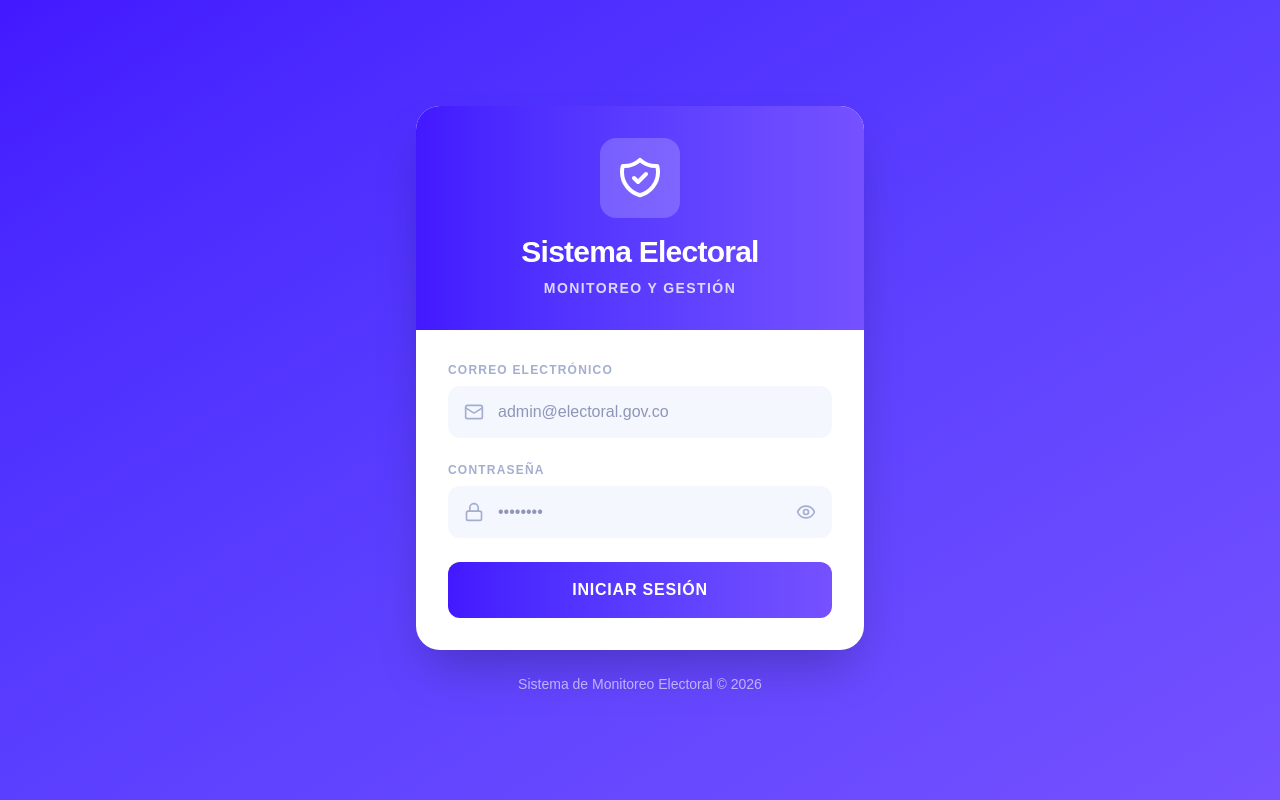
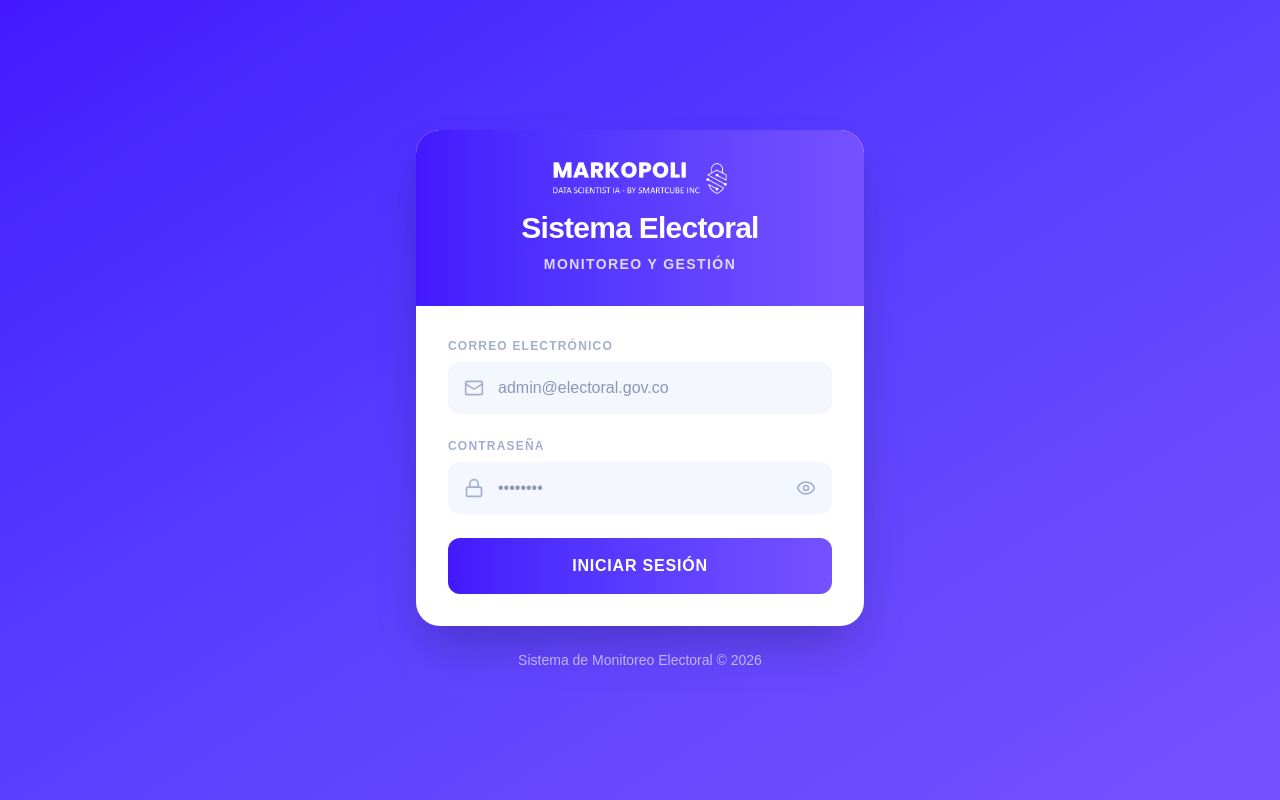
Before and after one commit to hamelec21/conteo-electoral, a Next.js app: page /login in a window 1280 px wide. Built offline with nearby package versions, Linux system fonts and the light colour scheme.

Commit message:
feat:cambio tamaño logo

```diff
--- a/app/login/page.tsx
+++ b/app/login/page.tsx
@@ -4,6 +4,8 @@ import React, { useState } from 'react';
 import { useAuth } from '../contexts/AuthContext';
 import { useRouter } from 'next/navigation';
 import { Mail, Lock, AlertCircle, Eye, EyeOff } from 'lucide-react';
+import Image from 'next/image';
+
 
 export default function LoginPage() {
   const [email, setEmail] = useState('');
@@ -51,11 +53,17 @@ export default function LoginPage() {
         <div className="bg-white rounded-3xl shadow-2xl overflow-hidden">
           {/* Header */}
           <div className="bg-gradient-to-r from-[#4318FF] to-[#7551FF] p-8 text-center">
-            <div className="w-20 h-20 bg-white/20 backdrop-blur-md rounded-2xl flex items-center justify-center mx-auto mb-4">
-              <svg className="w-12 h-12 text-white" fill="none" stroke="currentColor" viewBox="0 0 24 24">
-                <path strokeLinecap="round" strokeLinejoin="round" strokeWidth={2} d="M9 12l2 2 4-4m5.618-4.016A11.955 11.955 0 0112 2.944a11.955 11.955 0 01-8.618 3.04A12.02 12.02 0 003 9c0 5.591 3.824 10.29 9 11.622 5.176-1.332 9-6.03 9-11.622 0-1.042-.133-2.052-.382-3.016z" />
-              </svg>
+            <div className="flex items-center justify-center mx-auto mb-4">
+              <Image
+                src="/images/logo/marlopoli_blanco.png"
+                alt="Marlopolí Logo"
+                width={180}
+                height={60}
+                className="h-8 w-auto object-contain"
+                priority
+              />
             </div>
+
             <h1 className="text-3xl font-black text-white tracking-tight">Sistema Electoral</h1>
             <p className="text-white/80 text-sm font-bold uppercase tracking-widest mt-2">Monitoreo y Gestión</p>
           </div>
```
